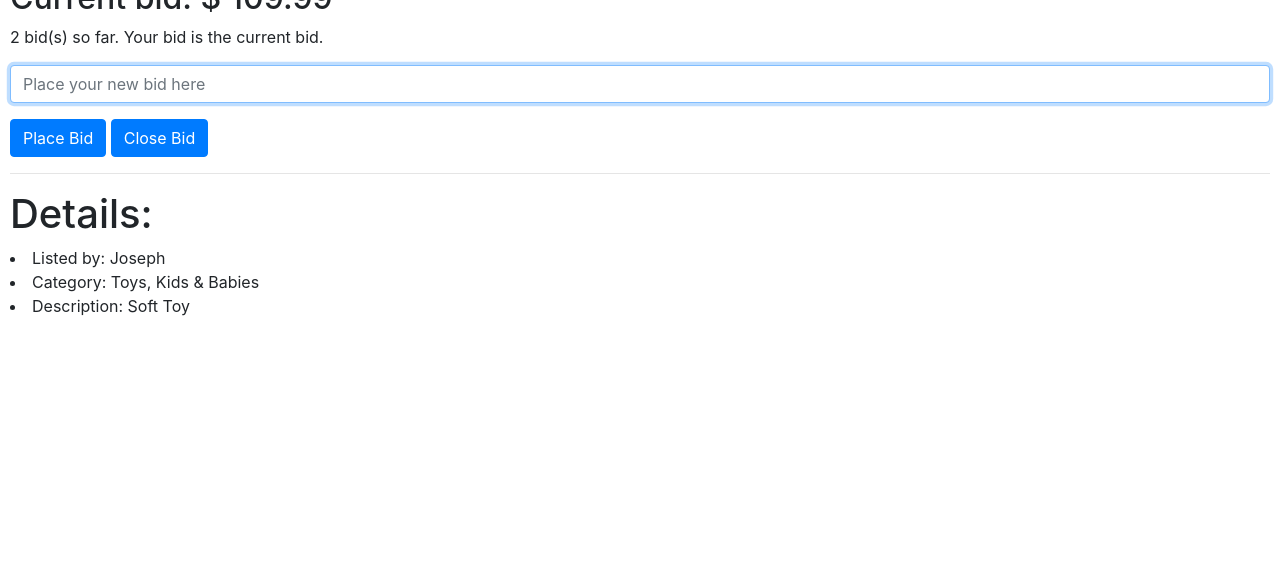
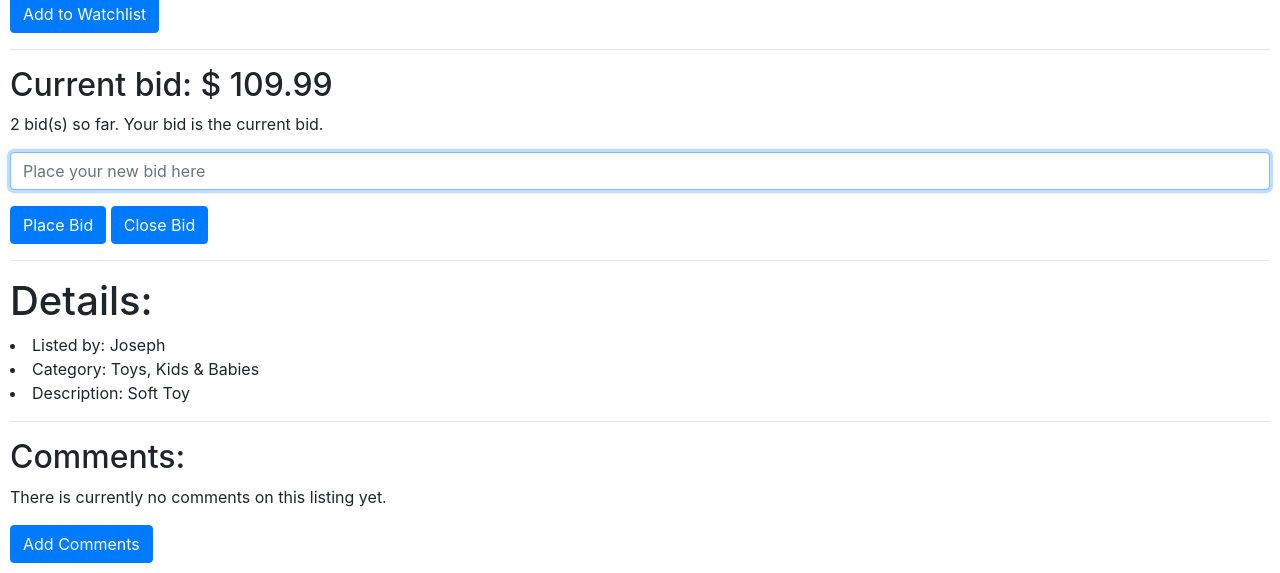
Before and after one commit to JosephLimWeiJie/cs50w, a Django app: page /listing/12 in a window 1280 px wide. Shown: the part 540-1113 px from the top of the page. Before the commit the page ends 856 px from the top, so only its background shows below. Run offline with Django 3.2, Linux system fonts and the light colour scheme; a user stored in the database is signed in; data comes from the database, SQL or seed files in the repository; both versions use the stored data as it was after the commit; data that the repository does not hold is empty; some libraries are stand-ins or nearby versions.

Commit message:
Add watchlist and categories features.

```diff
--- a/project2/auctions/admin.py
+++ b/project2/auctions/admin.py
@@ -1,5 +1,5 @@
 from django.contrib import admin
-from .models import User, Listing, Bid
+from .models import User, Listing, Bid, Comment
 
 
 # Register your models here.
@@ -8,3 +8,4 @@ from .models import User, Listing, Bid
 admin.site.register(User)
 admin.site.register(Listing)
 admin.site.register(Bid)
+admin.site.register(Comment)
--- a/project2/auctions/templates/auctions/layout.html
+++ b/project2/auctions/templates/auctions/layout.html
@@ -4,8 +4,10 @@
 <html lang="en">
     <head>
         <title>{% block title %}Auctions{% endblock %}</title>
+        {% block styles %}
+        <link href="{% static 'auctions/styles.css' %}" rel="stylesheet">
         <link rel="stylesheet" href="https://stackpath.bootstrapcdn.com/bootstrap/4.4.1/css/bootstrap.min.css" integrity="sha384-Vkoo8x4CGsO3+Hhxv8T/Q5PaXtkKtu6ug5TOeNV6gBiFeWPGFN9MuhOf23Q9Ifjh" crossorigin="anonymous">
-        <link href="{% static 'auctions/styles.css' %}" rel="stylesheet">
+        {% endblock %}
     </head>
     <body>
         <h1>Auctions</h1>
@@ -20,7 +22,13 @@
             <li class="nav-item">
                 <a class="nav-link" href="{% url 'index' %}">Active Listings</a>
             </li>
+            <li class="nav-item">
+                <a class="nav-link" href="{% url 'category' %}">Categories</a>
+            </li>
             {% if user.is_authenticated %}
+                <li class="nav-item">
+                    <a class="nav-link" href="{% url 'watchlist' %}">Watchlist</a>
+                </li>
                 <li class="nav-item">
                     <a class="nav-link" href="{% url 'create' %}">Create Listing</a>
                 </li>
--- a/project2/auctions/templates/auctions/listing.html
+++ b/project2/auctions/templates/auctions/listing.html
@@ -3,8 +3,22 @@
 {% block body %}
     <h1>Listing: {{ listing }}</h1>
     <div>
-        <img src="{{ listing.image_url }}" alt="image-url">
+        <img src="{{ listing.image_url }}" height=300px width=300px alt="image-url">
     </div>
+    <div class="">
+        <p> </p>
+    </div>
+    <form class="" method="POST">
+        {% csrf_token %}
+        {% if user.is_authenticated %}
+            {% if is_on_watchlist %}
+                <button class="btn btn-primary" type="submit" name="remove-watchlist" formaction="{% url 'removewatchlist' listing.id %}">Remove from Watchlist</button>
+            {% else %}
+                <button class="btn btn-primary" type="submit" name="add-watchlist" formaction="{% url 'addwatchlist' listing.id %}">Add to Watchlist</button>
+            {% endif %}
+        {% endif %}
+    </form>
+    <hr>
     <div>
         <h2>Current bid: {{ curr_highest_bid }}</h2>
         <p>{{ total_bid_count }} bid(s) so far.
@@ -24,7 +38,7 @@
             </div>
             <input class="btn btn-primary" type="submit" value="Place Bid">
             {% if user.is_authenticated %}
-            <button class="btn btn-primary" type="submit" name="Close Bid" formaction="{% url 'close' listing.id %}">Close Bid</button>
+            <button class="btn btn-primary" type="submit" name="close-Bid" formaction="{% url 'close' listing.id %}">Close Bid</button>
             {% endif %}
         </form>
     </div>
@@ -35,4 +49,24 @@
         <li>Category: {{ listing.category }}</li>
         <li>Description: {{ listing.desrc }}</li>
     </div>
+    <hr>
+    <div class="">
+        <h2>Comments:</h2>
+        {% if comments %}
+            {% for comment in comments %}
+                <li>{{ comment }}</li>
+            {% endfor %}
+        {% else %}
+            There is currently no comments on this listing yet.
+        {% endif %}
+        <div class="">
+            <p> </p>
+        </div>
+        {% if user.is_authenticated %}
+        <form class="">
+            <button class="btn btn-primary" type="submit" name="add-comment" formaction="{% url 'comment' listing.id %}">Add Comments</button>
+        </form>
+        {% endif %}
+
+    </div>
 {% endblock %}
--- a/project2/auctions/urls.py
+++ b/project2/auctions/urls.py
@@ -9,5 +9,17 @@ urlpatterns = [
     path("register", views.register, name="register"),
     path("create", views.create_view, name="create"),
     path("listing/<int:listing_id>", views.listing_view, name="listing"),
-    path("close/<int:listing_id>", views.close_view, name="close")
+    path("close/<int:listing_id>", views.close_view, name="close"),
+    path("comment/<int:listing_id>", views.add_comment_view, name="comment"),
+    path("watchlist/", views.watchlist, name="watchlist"),
+    path(
+        "addwatchlist/<int:listing_id>", views.add_to_watchlist,
+        name="addwatchlist"),
+    path(
+        "removewatchlist/<int:listing_id>", views.remove_from_watchlist,
+        name="removewatchlist"),
+    path("category", views.category, name="category"),
+    path(
+        "categorylisting/<str:category_name>", views.category_listing,
+        name="categorylisting")
 ]
--- a/project2/auctions/views.py
+++ b/project2/auctions/views.py
@@ -5,13 +5,44 @@ from django.shortcuts import render
 from django.urls import reverse
 from django.contrib.auth.decorators import login_required
 
-from .models import User, Listing, Bid
+from .models import User, Listing, Bid, Comment
+
+category_dict = {
+    "menswear": "Men's Wear",
+    "womenapparel": "Women's Apparel",
+    "mobile": "Mobile & Gadgets",
+    "beauty": "Beauty & Personal Care",
+    "homeappliance": "Home Appliances",
+    "homeliving": "Home & Living",
+    "kidsfashion": "Kids Fashion",
+    "toyskids": "Toys, Kids & Babies",
+    "games": "Video Games",
+    "food": "Food & Beverages",
+    "computer": "Computer & Peripherals",
+    "hobbies": "Hobbies & Books",
+    "health": "Health & Wellness",
+    "womensbags": "Women's Bags",
+    "travel": "Travel & Luggage",
+    "pet": "Pet Food & Supplies",
+    "watches": "Watches",
+    "jewel": "Jewellery & Accessory",
+    "menshoes": "Men's Shoes",
+    "womenshoes": "Women's Shoes",
+    "sport": "Sports & Outdoors",
+    "automotive": "Automotive",
+    "menbags": "Men's Bags",
+    "camera": "Cameras & Drones",
+    "dining": "Dining, Travel & Services",
+    "misc": "Miscellaneous"
+}
 
 
 def index(request):
     listings = Listing.objects.all().filter(is_active=True)
+    curr_highest_bids = get_curr_highest_bid_for_each_listing(listings)
     return render(request, "auctions/index.html", {
-        "listings": listings
+        "listings": listings,
+        "curr_highest_bids": curr_highest_bids
     })
 
 
@@ -67,6 +98,7 @@ def register(request):
         return render(request, "auctions/register.html")
 
 
+@login_required
 def create_view(request):
     if request.method == "POST":
         title = request.POST['title']
@@ -89,41 +121,58 @@ def create_view(request):
         return render(request, "auctions/create.html")
 
 
-@login_required
 def listing_view(request, listing_id):
     listing = Listing.objects.get(pk=listing_id)
     curr_highest_bid = get_curr_highest_bid(listing)
     is_current_bid = check_current_bid(request, listing, curr_highest_bid)
 
     if request.method == "POST":
-        new_bid = float(request.POST['new-bid'])
+        new_bid = request.POST['new-bid']
+        if not new_bid:
+            return render(request, "auctions/listing.html", {
+                "is_on_watchlist": listing.is_on_watchlist,
+                "listing": listing,
+                "total_bid_count": listing.bid.all().count(),
+                "curr_highest_bid": format_curr_highest_bid(curr_highest_bid),
+                "is_current_bid": is_current_bid,
+                "error_message":
+                    "You must enter a valid number for your new bid.",
+                "comments": listing.comment.all()
+            })
+        new_bid = float(new_bid)
         # Error if new bid is lower than current bid
         if new_bid < curr_highest_bid:
             return render(request, "auctions/listing.html", {
+                "is_on_watchlist": listing.is_on_watchlist,
                 "listing": listing,
                 "total_bid_count": listing.bid.all().count(),
-                "curr_highest_bid": curr_highest_bid,
+                "curr_highest_bid": format_curr_highest_bid(curr_highest_bid),
                 "is_current_bid": is_current_bid,
                 "error_message":
-                    "You must enter a higher bid than the current bid."
+                    "You must enter a higher bid than the current bid.",
+                "comments": listing.comment.all()
             })
         else:
             # Update bid if higher than current bid
             new_bid = Bid.objects.create(
                 listing=listing, amount=new_bid, user=request.user)
             return render(request, "auctions/listing.html", {
+                "is_on_watchlist": listing.is_on_watchlist,
                 "listing": listing,
                 "total_bid_count": listing.bid.all().count(),
                 "curr_highest_bid": format_curr_highest_bid(
                     get_curr_highest_bid(listing)),
-                "is_current_bid": is_current_bid
+                "is_current_bid": is_current_bid,
+                "comments": listing.comment.all()
             })
     else:
         return render(request, "auctions/listing.html", {
+            "is_on_watchlist": listing.is_on_watchlist,
             "listing": listing,
             "curr_highest_bid": format_curr_highest_bid(curr_highest_bid),
             "is_current_bid": is_current_bid,
-            "total_bid_count": listing.bid.all().count()
+            "total_bid_count": listing.bid.all().count(),
+            "comments": listing.comment.all()
         })
 
 
@@ -138,6 +187,57 @@ def close_view(request, listing_id):
         "curr_highest_bid": format_curr_highest_bid(curr_highest_bid),
         "total_bid_count": listing.bid.all().count(),
         "is_winner": is_winner(request, listing)
+    })
+
+
+def add_comment_view(request, listing_id):
+    listing = Listing.objects.get(pk=listing_id)
+    if request.method == "POST":
+        comment = request.POST['comment']
+        new_comment = Comment.objects.create(
+            listing=listing, user=request.user, comment=comment)
+
+        new_comment.save()
+        return HttpResponseRedirect(reverse("listing", args=[listing_id]))
+    else:
+        return render(request, "auctions/comment.html", {
+            "listing": listing
+        })
+
+
+def watchlist(request):
+    watchlist = Listing.objects.all().filter(
+        is_on_watchlist=True, is_active=True)
+    return render(request, "auctions/watchlist.html", {
+        "watchlist": watchlist
+    })
+
+
+def add_to_watchlist(request, listing_id):
+    if request.method == "POST":
+        listing = Listing.objects.get(pk=listing_id)
+        listing.is_on_watchlist = True
+        listing.save()
+        return HttpResponseRedirect(reverse("listing", args=[listing_id]))
+
+
+def remove_from_watchlist(request, listing_id):
+    if request.method == "POST":
+        listing = Listing.objects.get(pk=listing_id)
+        listing.is_on_watchlist = False
+        listing.save()
+        return HttpResponseRedirect(reverse("listing", args=[listing_id]))
+
+
+def category(request):
+    return render(request, "auctions/category.html")
+
+
+def category_listing(request, category_name):
+    category_value = category_dict[category_name]
+    return render(request, "auctions/categorylisting.html", {
+        "listings": Listing.objects.all().filter(
+            category=category_value, is_active=True)
     })
 
 
@@ -176,3 +276,15 @@ def is_winner(request, listing):
     if listing.user == request.user:
         return True
     return False
+
+
+def get_curr_highest_bid_for_each_listing(listings):
+    curr_highest_bids = {}
+    for listing in listings:
+        if listing not in curr_highest_bids:
+            curr_highest_bids[listing] = format_curr_highest_bid(
+                get_curr_highest_bid(listing))
+        else:
+            curr_highest_bids[listing] = format_curr_highest_bid(
+                get_curr_highest_bid(listing))
+    return curr_highest_bids
```
Also changed, not shown: project2/auctions/models.py (+39 -2 lines), project2/auctions/static/auctions/index.css (added, +9 -0 lines), project2/auctions/templates/auctions/category.html (added, +86 -0 lines), project2/auctions/templates/auctions/categorylisting.html (added, +12 -0 lines), project2/auctions/templates/auctions/comment.html (added, +14 -0 lines), project2/auctions/templates/auctions/create.html (+26 -2 lines), project2/auctions/templates/auctions/index.html (+45 -3 lines), project2/auctions/templates/auctions/watchlist.html (added, +11 -0 lines), project2/auctions/migrations/0007_comment.py (added), project2/auctions/migrations/0008_listing_is_on_watchlist.py (added), project2/auctions/migrations/0009_auto_20200728_1046.py (added), project2/auctions/templates/auctions/addwatchlist.html (added), project2/db.sqlite3, 1 other file.
